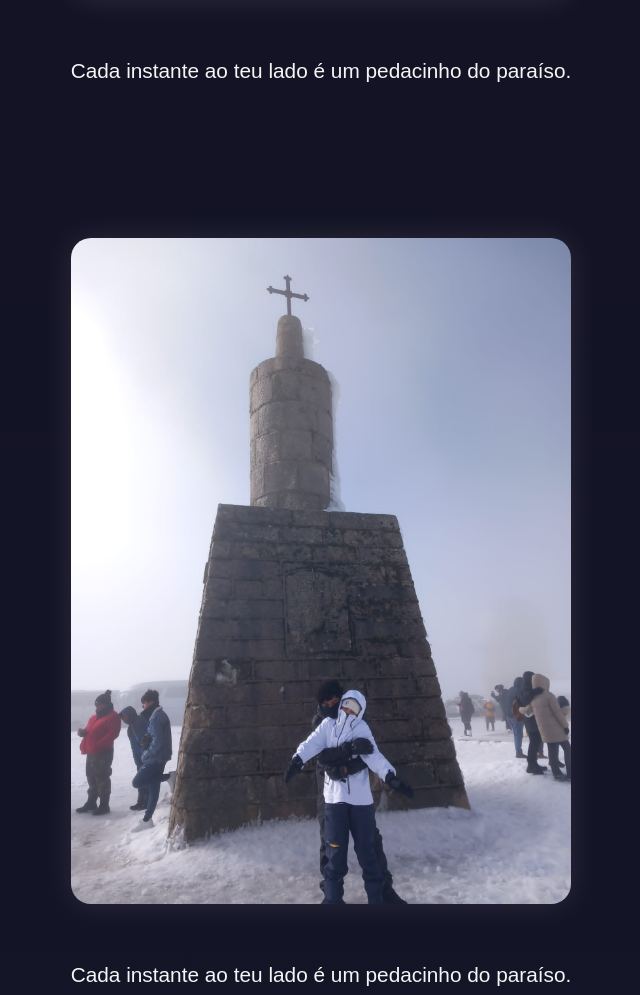
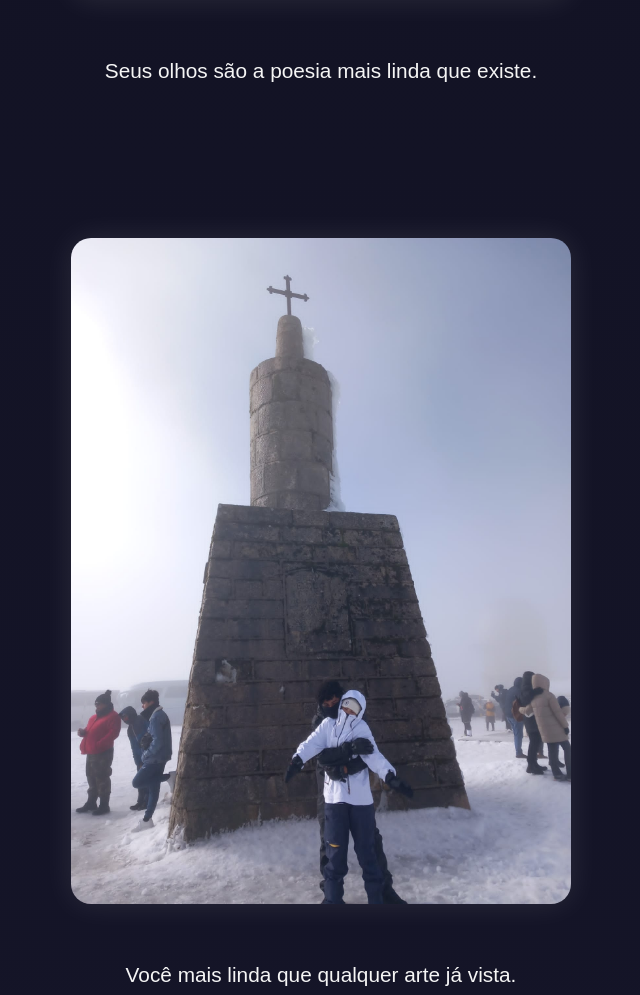
Before and after one commit to kauahhpt/AniversarioDAMinhaNamorada, a website: page scrollReveal.html in a window 1280 px wide. Shown: the part 4735-5730 px from the top of the page, without its empty margins (319-959 px from the left). Drawn offline with nearby package versions, Linux system fonts and the light colour scheme.

Commit message:
Acredito ser a ultima atualização

```diff
--- /dev/null
+++ b/musica.js
@@ -0,0 +1,35 @@
+// musica.js
+(function() {
+  if (window.globalMusic) return; // evita duplicar
+
+  const audio = document.createElement("audio");
+  audio.src = "musica.mp3"; // nome do seu arquivo de áudio
+  audio.loop = true;
+  audio.volume = 0.75;
+  audio.autoplay = true;
+
+  audio.style.position = "fixed";
+  audio.style.bottom = "0";
+  audio.style.left = "0";
+  audio.style.width = "0";
+  audio.style.height = "0";
+  audio.style.opacity = "0";
+  audio.style.pointerEvents = "none";
+
+  document.body.appendChild(audio);
+  window.globalMusic = audio;
+
+  window.addEventListener("click", () => {
+    if (audio.paused) {
+      audio.play().catch(() => {});
+    }
+  });
+
+  window.addEventListener("beforeunload", () => {
+    // impede que o navegador pause automaticamente
+    sessionStorage.setItem("musicTime", audio.currentTime);
+  });
+
+  const lastTime = sessionStorage.getItem("musicTime");
+  if (lastTime) audio.currentTime = parseFloat(lastTime);
+})();
--- a/scrollReveal.html
+++ b/scrollReveal.html
@@ -6,7 +6,13 @@
   <title>Nossas Memórias</title>
   <link rel="icon" type="image/png" href="icon.png">
 
+  <!-- Importa a fonte Just Love -->
   <style>
+    @font-face {
+      font-family: 'Just Love';
+      src: url('Just Love.ttf') format('truetype');
+    }
+
     body {
       margin: 0;
       font-family: 'Poppins', sans-serif;
@@ -39,6 +45,28 @@
       line-height: 1.6;
       color: #f5f5f5;
     }
+
+    /* Frase final */
+    .final-message {
+      font-family: 'Just Love', cursive;
+      font-size: 3rem;
+      margin: 120px 20px 120px;
+      color: #ff99cc;
+      text-shadow: 0 0 12px rgba(255, 150, 200, 0.8);
+      opacity: 0.9;
+      animation: pulseGlow 3s infinite ease-in-out;
+    }
+
+    @keyframes pulseGlow {
+      0%, 100% {
+        text-shadow: 0 0 10px rgba(255, 150, 200, 0.8);
+        transform: scale(1);
+      }
+      50% {
+        text-shadow: 0 0 20px rgba(255, 180, 220, 1);
+        transform: scale(1.03);
+      }
+    }
   </style>
 </head>
 <body>
@@ -54,23 +82,27 @@
   <img src="foto3.jpg" class="photo" alt="nossa foto 3">
   <p>Cada instante ao teu lado é um pedacinho do paraíso.</p>
 
-   <img src="foto4.jpg" class="photo" alt="nossa foto 4">
-  <p>Cada instante ao teu lado é um pedacinho do paraíso.</p>
+  <img src="foto4.jpg" class="photo" alt="nossa foto 4">
+  <p>Seus olhos são a poesia mais linda que existe.</p>
 
   <img src="foto5.jpg" class="photo" alt="nossa foto 5">
-  <p>Cada instante ao teu lado é um pedacinho do paraíso.</p>
+  <p>Você mais linda que qualquer arte já vista.</p>
 
   <img src="foto6.jpg" class="photo" alt="nossa foto 6">
-  <p>Cada instante ao teu lado é um pedacinho do paraíso.</p>
+  <p>O teu abraço é o meu refúgio preferido.</p>
 
   <img src="foto7.jpg" class="photo" alt="nossa foto 7">
-  <p>Cada instante ao teu lado é um pedacinho do paraíso.</p>
+  <p>O tempo é o nosso maior inimigo quando estamos juntos.</p>
 
-  <img src="foto8.jpg" class="photo" alt="nossa foto 7">
-  <p>Cada instante ao teu lado é um pedacinho do paraíso.</p>
+  <img src="foto8.jpg" class="photo" alt="nossa foto 8">
+  <p>O seu abraço tem o formato exato do meu corpo.</p>
+
+  <!-- Frase final -->
+  <h3 class="final-message">Eu te amo de todo meu coração amor, feliz aniversário 💖</h3>
 
   <script src="https://unpkg.com/scrollreveal"></script>
   <script>
+    // Animação para as fotos
     ScrollReveal().reveal('.photo', {
       duration: 1200,
       origin: 'bottom',
@@ -79,6 +111,7 @@
       interval: 200
     });
 
+    // Animação para os textos
     ScrollReveal().reveal('p', {
       duration: 1500,
       origin: 'bottom',
@@ -87,7 +120,18 @@
       opacity: 0,
       interval: 200
     });
+
+    // Animação para a frase final
+    ScrollReveal().reveal('.final-message', {
+      duration: 2000,
+      origin: 'bottom',
+      distance: '80px',
+      opacity: 0,
+      delay: 400,
+      easing: 'ease-out'
+    });
   </script>
 
+  <script src="musica.js"></script>
 </body>
 </html>
```
Also changed, not shown: index.html (+1 -1 lines), presentes.html (+1 -0 lines), Just Love.ttf (added).
